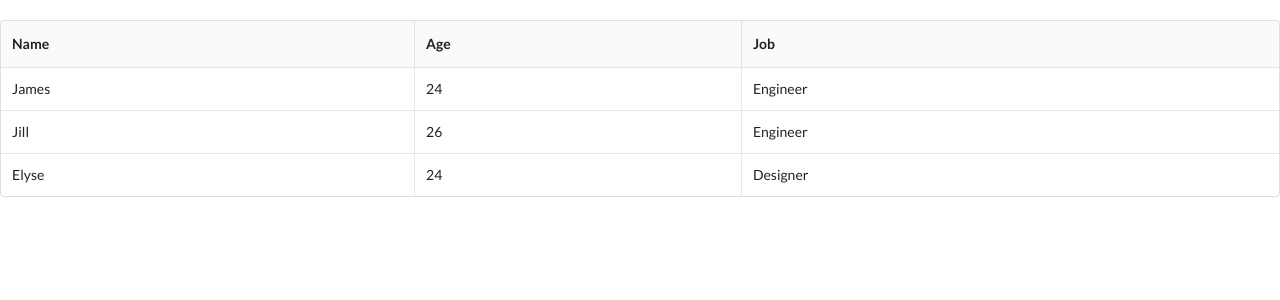
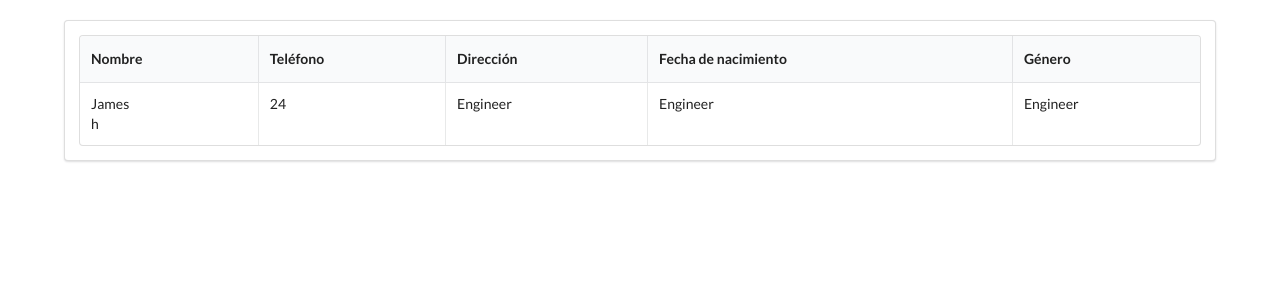
Before and after one commit to jsofii/BLOGLIBRES, a PHP site: page /home/aplicacion/modulos_administrador/adm_colaboradores/edicion.php in a window 1280 px wide. Shown: the part 52-352 px from the top of the page. Run offline with PHP 8.4, Linux system fonts and the light colour scheme; a user stored in the database is signed in.

Commit message:
correcion de bugs "nuevo"

```diff
--- a/sgao/sgoa/aplicacion/modulos_administrador/adm_colaboradores/edicion.php
+++ b/sgao/sgoa/aplicacion/modulos_administrador/adm_colaboradores/edicion.php
@@ -16,7 +16,6 @@ if ($_SESSION['usuario']=='admin') {
     $nombre=$_SESSION['usuario'];
     $rol='profesor';
 }
-require '../../clases_negocio/funciones_oa_profesor.php';
 ?>
 <!DOCTYPE html PUBLIC "-//W3C//DTD XHTML 1.0 Transitional//EN" "http://www.w3.org/TR/xhtml1/DTD/xhtml1-transitional.dtd">
 <html xmlns="http://www.w3.org/1999/xhtml" lang="es">
@@ -35,33 +34,37 @@ require '../../clases_negocio/funciones_oa_profesor.php';
 
 <body>
   <?php include './navbar_adm_colaboradores.php';?>
-
+  <center>
+        <div class="ui segment" style="width:90%;">
         <table class="ui celled table">
   <thead>
     <tr>
-        <th>Name</th>
-        <th>Age</th>
-        <th>Job</th>
-      </tr>
-    </thead>
+      <th>Nombre</th>
+      <th>Teléfono</th>
+      <th>Dirección</th>
+      <th>Fecha de nacimiento</th>
+      <th>Género</th>
+    </tr></thead>
   <tbody>
+    <?php
+    require '../../clases_negocio/funciones_oa_profesor.php';
+    $statement = ("select u.*,p.nombres, p.apellidos, p.ci, p.mail from usuario as u, profesor as p where u.idUsuario=p.id_usuario order by activo");
+
+    ?>
     <tr>
-        <td data-label="Name">James</td>
+      <td data-label="Name">James<br>h</td>
       <td data-label="Age">24</td>
       <td data-label="Job">Engineer</td>
+      <td data-label="J">Engineer</td>
+      <td data-label="Jo">Engineer</td>
     </tr>
-      <tr>
-        <td data-label="Name">Jill</td>
-        <td data-label="Age">26</td>
-        <td data-label="Job">Engineer</td>
-      </tr>
-      <tr>
-        <td data-label="Name">Elyse</td>
-        <td data-label="Age">24</td>
-        <td data-label="Job">Designer</td>
-      </tr>
+
   </tbody>
 </table>
+        </div>
+  </center>
+
+
 </body>
 
 </html>
```
Also changed, not shown: sgao/sgoa/aplicacion/modulos_administrador/adm_colaboradores/registrarInformacion.php (+5 -42 lines). Lines whose indentation alone changed are shown as unchanged.
